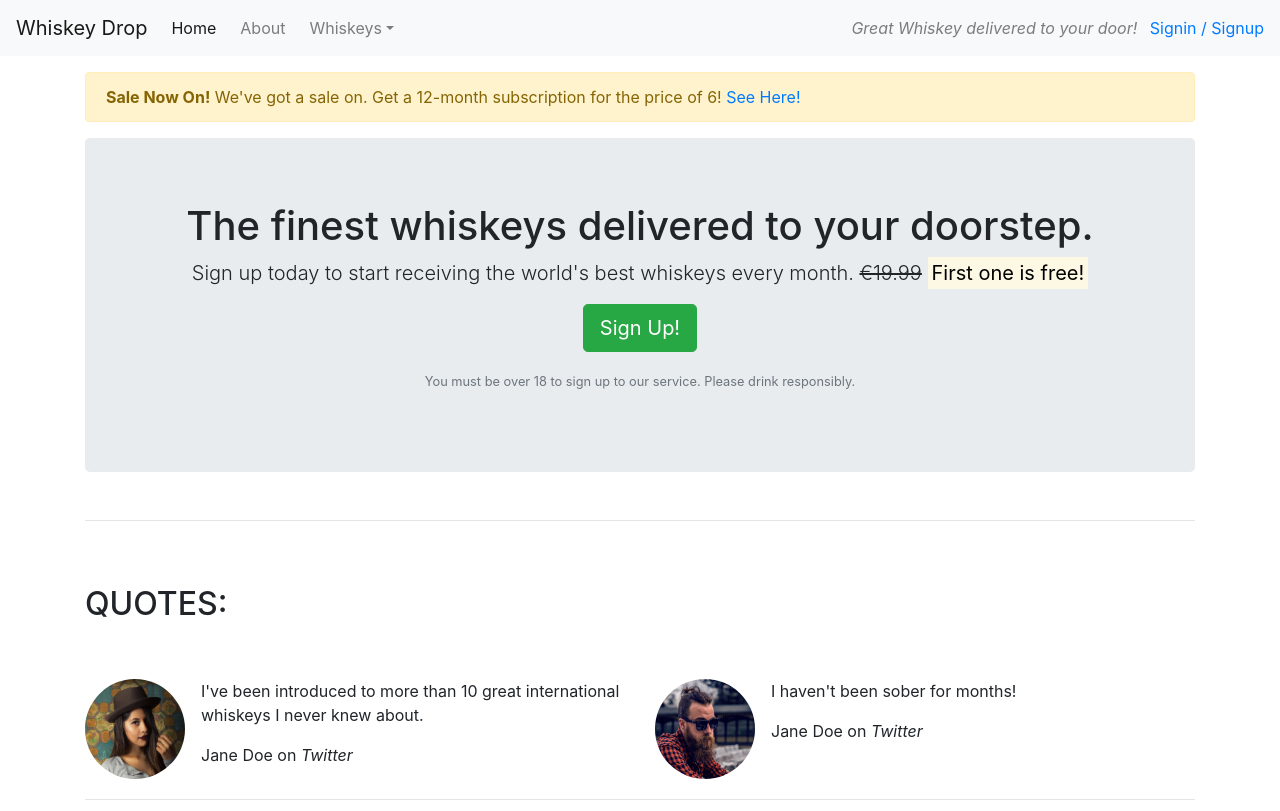
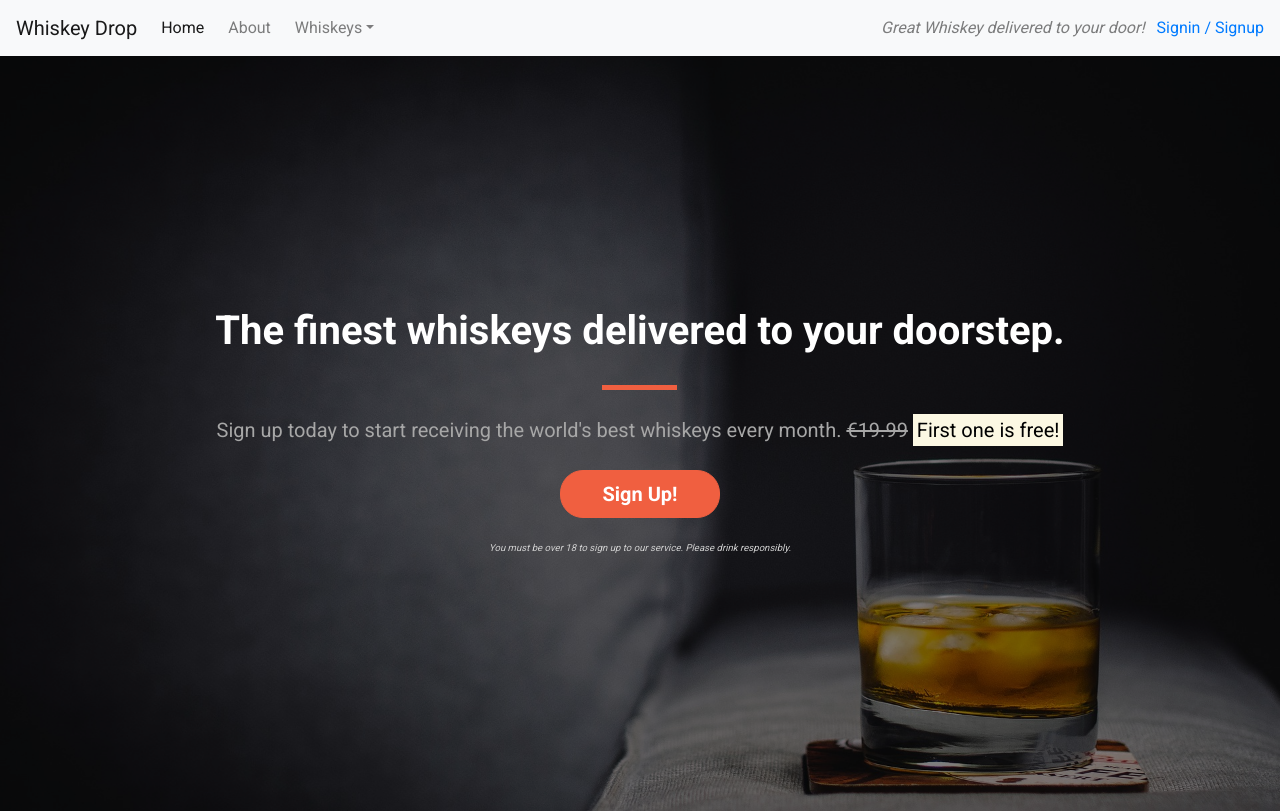
Before and after one commit to babyoblong/bootstrap, a plain HTML site: page index.html in a window 1280 px wide. Shown: the top 811 px of the page. Drawn offline with nearby package versions, Linux system fonts and the light colour scheme.

Commit message:
update: divided page into containers

```diff
--- a/index.html
+++ b/index.html
@@ -8,6 +8,8 @@
     <link rel="stylesheet" href="https://maxcdn.bootstrapcdn.com/bootstrap/4.1.3/css/bootstrap.min.css">
     <link rel="stylesheet" href="https://use.fontawesome.com/releases/v5.6.1/css/all.css"
         integrity="sha384-gfdkjb5BdAXd+lj+gudLWI+BXq4IuLW5IT+brZEZsLFm++aCMlF1V92rMkPaX4PP" crossorigin="anonymous">
+    <link rel="stylesheet" href="https://fonts.googleapis.com/css?family=Roboto:400,700">
+    <link rel="stylesheet" href="assets/css/style.css">
 </head>
 
 <body>
@@ -42,22 +44,31 @@
             <a href="/login">Signin / Signup</a>
         </div>
     </nav>
-    <article class="container mt-3">
+
+    <!-- END OF NAVIGATION -->
+
+    <!-- <div class="container alert-container">
         <div class="row d-none d-sm-block">
             <div class="col-12">
-                <div class="alert alert-warning"><strong>Sale Now On!</strong> We've got a sale on. Get a 12-month
-                    subscription for the price of 6! <a href="">See Here!</a></div>
+                <div class="alert alert-warning">
+                    <strong>Sale Now On!</strong> We've got a sale on. Get a 12-month
+                    subscription for the price of 6! <a href="">See Here!</a>
+                </div>
             </div>
         </div>
-        <!-- Callout -->
+    </div> -->
+    <div class="container-fluid callout-container">
+        <!-- CALLOUT -->
+        <div class="opaque-overlay"> </div>
         <div class="row">
             <div class="col-12">
                 <section class="callout jumbotron text-center">
-                    <h1>The finest whiskeys delivered to your doorstep.</h1>
+                    <h1 class="jumbotron-header">The finest whiskeys delivered to your doorstep.</h1>
+                <hr class="block-divider block-divider--orange">
                     <p class="lead">Sign up today to start receiving the world's best whiskeys every month. <s
                             class="d-none d-sm-inline">€19.99</s>
                         <span class="d-inline d-sm-none"><br></span><strong><mark>First one is free!</mark></strong></p>
-                    <p><button class="btn btn-lg btn-success" data-toggle="modal" data-target="#signupModal">Sign
+                    <p><button class="btn btn-lg btn--cta btn--red" data-toggle="modal" data-target="#signupModal">Sign
                             Up!</button></p>
                     <p class="text-muted"><small>You must be over 18 to sign up to our service. Please drink
                             responsibly.</small></p>
@@ -65,9 +76,11 @@
             </div>
         </div>
         <!-- /.callout -->
-        <hr>
+    </div>
 
-        <!-- Quotes -->
+
+    <!-- Quotes -->
+    <div class="container quotes-container">
         <section class="quotes">
             <div class="row">
                 <div class="col-12 my-5">
@@ -107,9 +120,10 @@
             </div>
         </section>
         <!-- /.quotes -->
-        <hr>
+    </div>
 
-        <!-- Features -->
+    <!-- Features -->
+    <div class="container features-container">
         <section class="features">
             <div class="row">
                 <div class="col-12">
@@ -181,7 +195,8 @@
                 </tbody>
             </table>
         </section>
-    </article>
+    </div>
+
 
     <div class="modal" tabindex="-1" role="dialog" id="signupModal">
         <div class="modal-dialog" role="document">
@@ -203,8 +218,7 @@
                         </div>
                         <div class="form-group">
                             <label for="password">Password</label>
-                            <input type="password" class="form-control" id="password"
-                                placeholder="Password" required>
+                            <input type="password" class="form-control" id="password" placeholder="Password" required>
                         </div>
                         <div class="form-group">
                             <label for="repeatPassword">Password</label>
```
